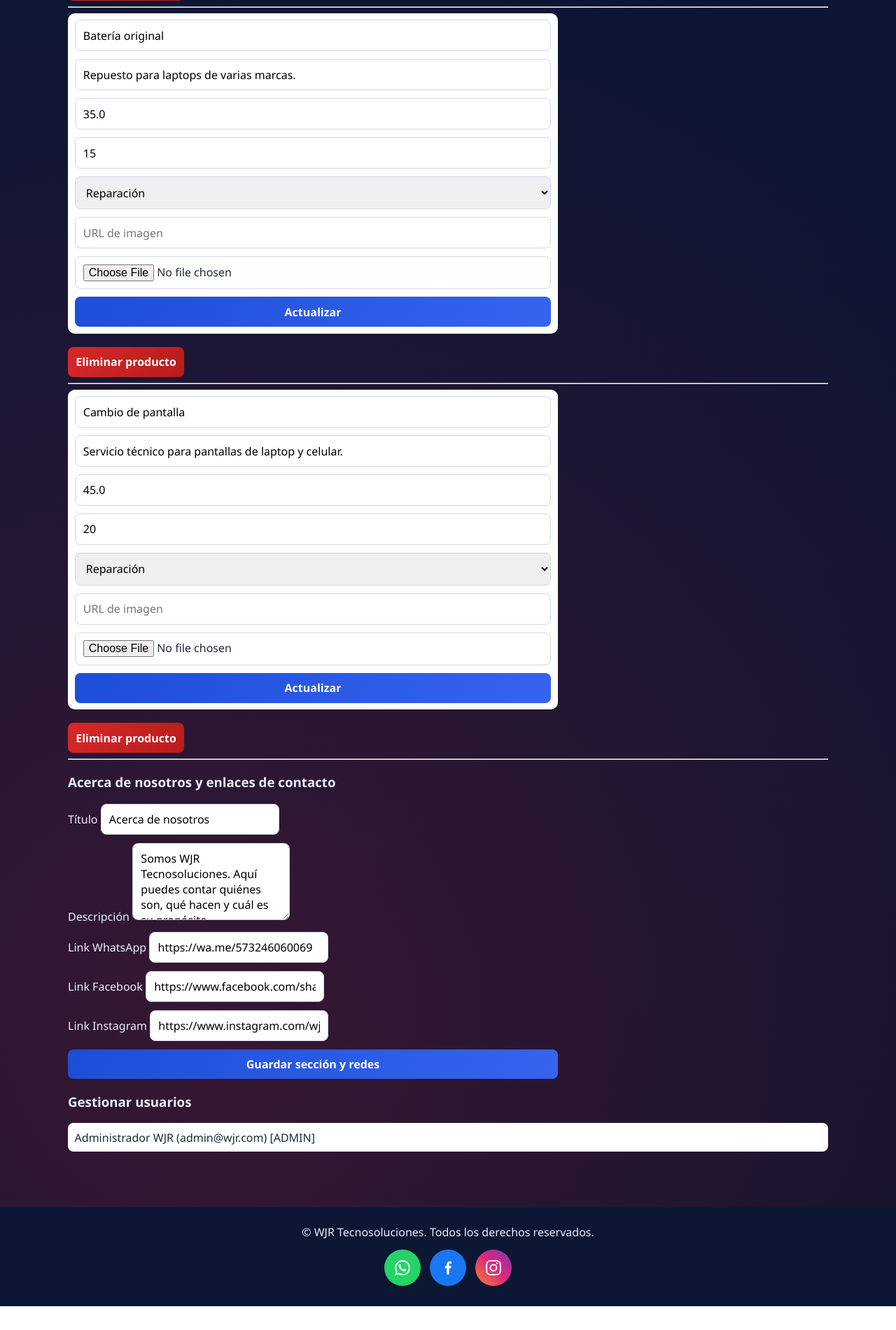
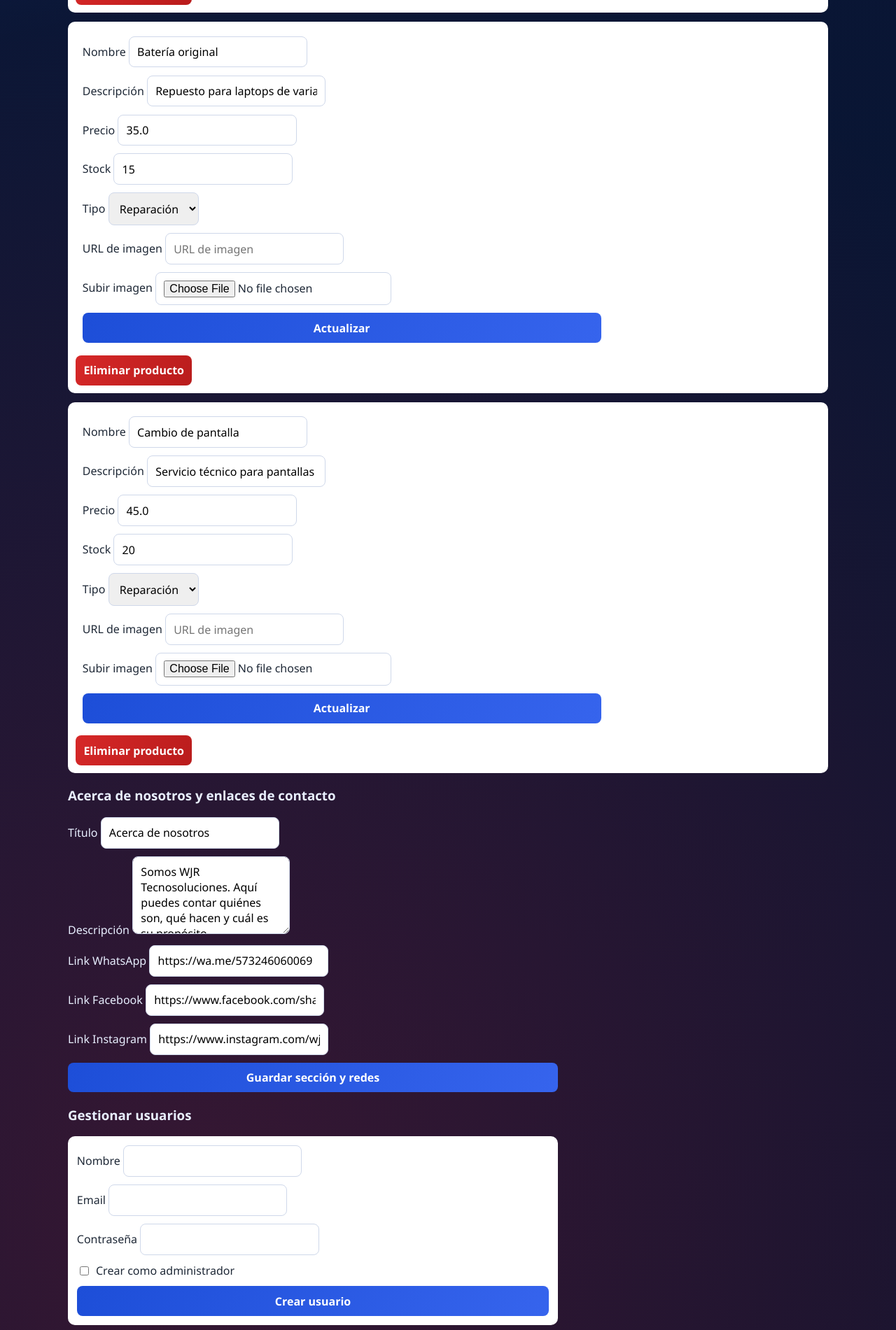
Before and after one commit to Dreamzxd/WJR-TECNO, a Flask app: page /admin in a window 1280 px wide. Shown: the part 1979-3880 px from the top of the page at 70% size. Before the commit the page ends 3846 px from the top, so only its background shows below. Run offline with Flask 3, Linux system fonts and the light colour scheme; a user stored in the database is signed in.

Commit message:
Ajusta panel admin, botón flotante y gestión de usuarios

```diff
--- a/app.py
+++ b/app.py
@@ -297,6 +297,55 @@ def admin_dashboard():
     return render_template('admin.html', usuarios=usuarios, productos=productos, site_content=site_content)
 
 
+@app.post('/admin/usuarios/crear')
+@login_required
+@admin_required
+def crear_usuario_admin():
+    nombre = request.form.get('nombre', '').strip()
+    email = request.form.get('email', '').strip().lower()
+    password = request.form.get('password', '')
+    is_admin = request.form.get('is_admin') == 'on'
+
+    if not nombre or not email or not password:
+        flash('Completa nombre, email y contraseña para crear el usuario.', 'warning')
+        return redirect(url_for('admin_dashboard'))
+
+    if User.query.filter_by(email=email).first():
+        flash('Ya existe un usuario con ese correo.', 'warning')
+        return redirect(url_for('admin_dashboard'))
+
+    nuevo_usuario = User(nombre=nombre, email=email, is_admin=is_admin)
+    nuevo_usuario.set_password(password)
+    db.session.add(nuevo_usuario)
+    db.session.commit()
+
+    if is_admin:
+        flash('Usuario administrador creado correctamente.', 'success')
+    else:
+        flash('Usuario creado correctamente.', 'success')
+    return redirect(url_for('admin_dashboard'))
+
+
+@app.post('/admin/usuarios/rol/<int:user_id>')
+@login_required
+@admin_required
+def cambiar_rol_admin(user_id):
+    usuario = User.query.get_or_404(user_id)
+
+    if usuario.id == current_user.id:
+        flash('No puedes cambiar tu propio rol desde esta pantalla.', 'warning')
+        return redirect(url_for('admin_dashboard'))
+
+    usuario.is_admin = not usuario.is_admin
+    db.session.commit()
+
+    if usuario.is_admin:
+        flash(f'{usuario.nombre} ahora es administrador.', 'success')
+    else:
+        flash(f'Se quitó el rol admin a {usuario.nombre}.', 'info')
+    return redirect(url_for('admin_dashboard'))
+
+
 @app.post('/admin/usuarios/eliminar/<int:user_id>')
 @login_required
 @admin_required
--- a/static/styles.css
+++ b/static/styles.css
@@ -73,6 +73,8 @@ body::after {
 
 .brand-logo { width: 88px; height: 88px; border-radius: 50%; box-shadow: 0 4px 14px rgba(239, 35, 60, .45); }
 .main-header h1 { margin: 0; font-size: 2rem; letter-spacing: .5px; }
+
+
 
 nav { display: flex; justify-content: center; gap: .8rem; flex-wrap: wrap; }
 nav a {
@@ -176,6 +178,39 @@ th, td { border: 1px solid #e4e8ef; padding: .6rem; text-align: left; }
 .user-row { display: flex; justify-content: space-between; gap: .7rem; background: white; color: var(--surface-text); margin-bottom: .5rem; padding: .6rem; border-radius: 8px; align-items: center; }
 .inline-form { background: #fff; color: var(--surface-text); padding: .6rem; border-radius: 10px; }
 
+.admin-product-editor {
+  background: #fff;
+  color: var(--surface-text);
+  border-radius: 10px;
+  padding: .7rem;
+  margin-bottom: .8rem;
+}
+
+.admin-inline-form {
+  max-width: 760px;
+  margin-bottom: .5rem;
+}
+
+.admin-inline-actions {
+  display: flex;
+  gap: .5rem;
+  flex-wrap: wrap;
+}
+
+.admin-user-create {
+  background: #fff;
+  color: var(--surface-text);
+  padding: .8rem;
+  border-radius: 10px;
+}
+
+.admin-checkbox {
+  display: flex;
+  align-items: center;
+  gap: .45rem;
+}
+
+
 .product-image {
   width: 100%;
   height: 180px;
@@ -234,6 +269,14 @@ th, td { border: 1px solid #e4e8ef; padding: .6rem; text-align: left; }
 }
 .floating-contact img { width: 52px; height: 52px; border-radius: 50%; }
 
+.floating-admin {
+  background: #b91c1c;
+  color: #fff;
+  text-decoration: none;
+  font-weight: 700;
+  border: 2px solid #ef4444;
+}
+
 @media (max-width: 700px) {
   .main-header {
     padding: .9rem .85rem 1.1rem;
@@ -256,6 +299,7 @@ th, td { border: 1px solid #e4e8ef; padding: .6rem; text-align: left; }
     -webkit-overflow-scrolling: touch;
     mask-image: linear-gradient(to right, transparent 0, #000 4%, #000 96%, transparent 100%);
   }
+
 
   nav::-webkit-scrollbar {
     height: 6px;
--- a/templates/admin.html
+++ b/templates/admin.html
@@ -26,25 +26,32 @@
 </section>
 
 <section>
-  <h3>Gestionar productos y precios</h3>
+  <h3>Editar productos y precios</h3>
   {% for p in productos %}
-  <form method="post" action="{{ url_for('actualizar_producto', producto_id=p.id) }}" class="form inline-form" enctype="multipart/form-data">
-    <input type="text" name="nombre" value="{{ p.nombre }}" required>
-    <input type="text" name="descripcion" value="{{ p.descripcion }}" required>
-    <input type="number" step="0.01" name="precio" value="{{ p.precio }}" required>
-    <input type="number" name="stock" value="{{ p.stock }}" required>
+  <div class="admin-product-editor">
+    <form method="post" action="{{ url_for('actualizar_producto', producto_id=p.id) }}" class="form inline-form admin-inline-form" enctype="multipart/form-data">
+      <label>Nombre <input type="text" name="nombre" value="{{ p.nombre }}" required></label>
+      <label>Descripción <input type="text" name="descripcion" value="{{ p.descripcion }}" required></label>
+      <label>Precio <input type="number" step="0.01" name="precio" value="{{ p.precio }}" required></label>
+      <label>Stock <input type="number" name="stock" value="{{ p.stock }}" required></label>
+      <label>Tipo
         <select name="tipo">
           <option value="reparacion" {% if p.tipo=='reparacion' %}selected{% endif %}>Reparación</option>
           <option value="mayor" {% if p.tipo=='mayor' %}selected{% endif %}>Mayor</option>
         </select>
+      </label>
+      <label>URL de imagen
         <input type="url" name="imagen_url" value="{{ p.imagen_url or '' }}" placeholder="URL de imagen">
+      </label>
+      <label>Subir imagen
         <input type="file" name="imagen_archivo" accept="image/*">
+      </label>
       <button type="submit">Actualizar</button>
     </form>
-  <form method="post" action="{{ url_for('eliminar_producto', producto_id=p.id) }}">
+    <form method="post" action="{{ url_for('eliminar_producto', producto_id=p.id) }}" class="admin-inline-actions">
       <button type="submit" class="danger">Eliminar producto</button>
     </form>
-  <hr>
+  </div>
   {% endfor %}
 </section>
 
@@ -64,14 +71,35 @@
 
 <section>
   <h3>Gestionar usuarios</h3>
+  <form method="post" class="form admin-user-create" action="{{ url_for('crear_usuario_admin') }}">
+    <label>Nombre <input type="text" name="nombre" required></label>
+    <label>Email <input type="email" name="email" required></label>
+    <label>Contraseña <input type="password" name="password" required></label>
+    <label class="admin-checkbox">
+      <input type="checkbox" name="is_admin"> Crear como administrador
+    </label>
+    <button type="submit">Crear usuario</button>
+  </form>
+
   {% for u in usuarios %}
     <div class="user-row">
       <span>{{ u.nombre }} ({{ u.email }}) {% if u.is_admin %}[ADMIN]{% endif %}</span>
-      {% if not u.is_admin %}
+      <div class="admin-inline-actions">
+        {% if u.id != current_user.id %}
+        <form method="post" action="{{ url_for('cambiar_rol_admin', user_id=u.id) }}">
+          {% if u.is_admin %}
+          <button type="submit">Quitar admin</button>
+          {% else %}
+          <button type="submit">Hacer admin</button>
+          {% endif %}
+        </form>
         <form method="post" action="{{ url_for('eliminar_usuario', user_id=u.id) }}">
           <button type="submit" class="danger">Eliminar usuario</button>
         </form>
+        {% else %}
+          <small>Tu cuenta</small>
         {% endif %}
+      </div>
     </div>
   {% endfor %}
 </section>
--- a/templates/base.html
+++ b/templates/base.html
@@ -19,7 +19,6 @@
       <a href="{{ url_for('contacto') }}">Contacto</a>
       {% if current_user.is_authenticated %}
         <a href="{{ url_for('carrito') }}">Carrito</a>
-        {% if current_user.is_admin %}<a href="{{ url_for('admin_dashboard') }}">Admin</a>{% endif %}
         <a href="{{ url_for('logout') }}">Salir</a>
       {% else %}
         <a href="{{ url_for('login') }}">Entrar</a>
@@ -40,9 +39,11 @@
     {% block content %}{% endblock %}
   </main>
 
-  <a class="floating-contact" href="#" aria-label="Ir al inicio">
-    <img src="{{ url_for('static', filename='img/wjr-logo.svg') }}" alt="Logo WJR">
+  {% if current_user.is_authenticated and current_user.is_admin %}
+  <a class="floating-contact floating-admin" href="{{ url_for('admin_dashboard') }}" aria-label="Ir al panel de administración" title="Panel de administración">
+    Admin
   </a>
+  {% endif %}
 
   <footer class="main-footer">
     <p>© WJR Tecnosoluciones. Todos los derechos reservados.</p>
```
Lines whose indentation alone changed are shown as unchanged.
